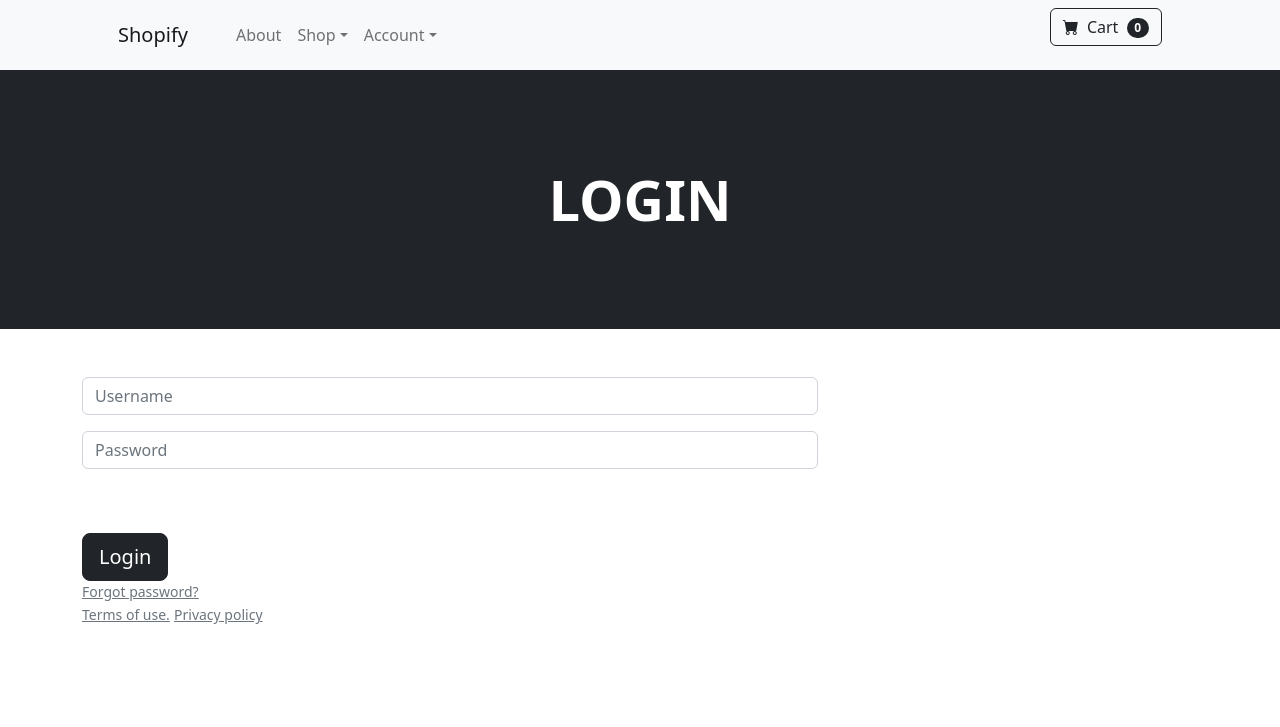
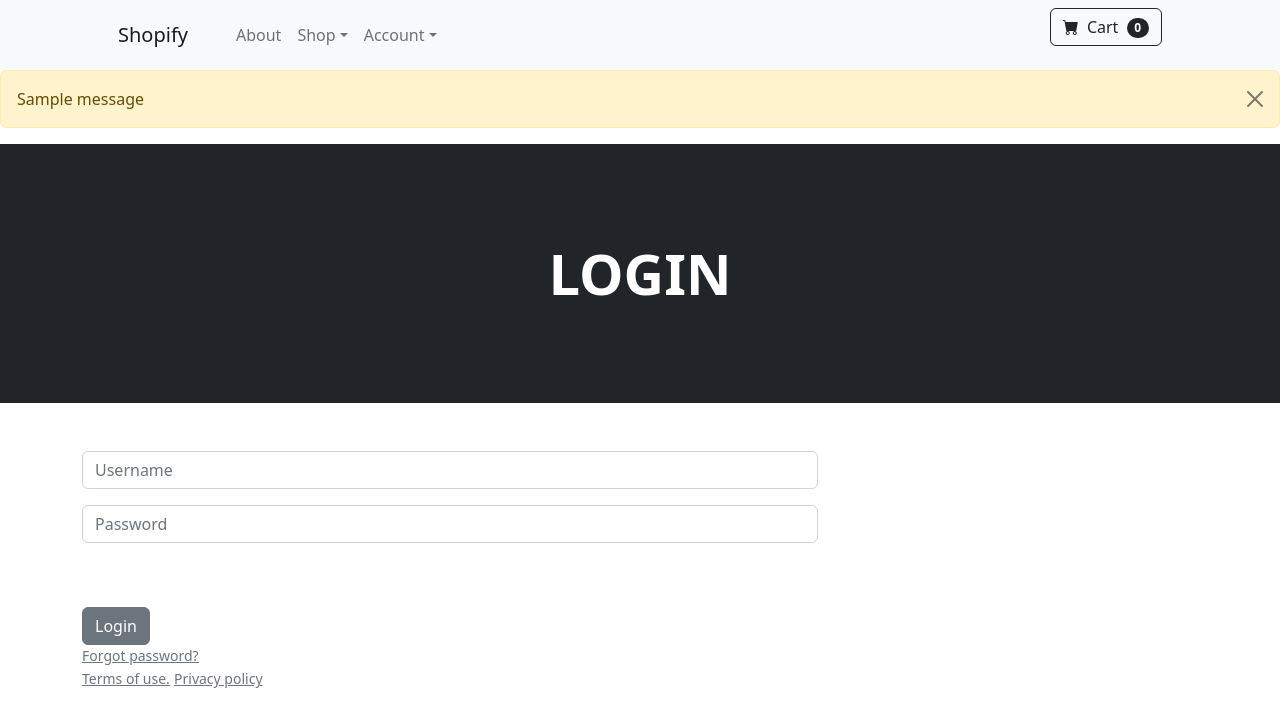
Before and after one commit to qazalnaderi/Ecommerence_Website, a Django app: page /login/ in a window 1280 px wide. Shown: the top 727 px of the page. Run offline with Django 4.2, Linux system fonts and the light colour scheme; tables that the repository leaves empty hold one stand-in row (values such as "Sample post"); one stand-in notice (Sample message) is shown; some libraries are stand-ins or nearby versions.

Commit message:
message added

```diff
--- a/ecom/store/templates/base.html
+++ b/ecom/store/templates/base.html
@@ -18,6 +18,17 @@
     <body>
 
         {% include 'navbar.html' %}
+
+        {% if messages %}
+            {% for message in messages %}
+<div class="alert alert-warning alert-dismissible fade show" role="alert">
+   {{ message }}
+  <button type="button" class="btn-close" data-bs-dismiss="alert" aria-label="Close"></button>
+</div>
+
+
+            {% endfor %}
+        {% endif %}
         {% block content %}
         {% endblock %}
 
--- a/ecom/store/templates/login.html
+++ b/ecom/store/templates/login.html
@@ -20,7 +20,7 @@
     <input type="password" class="form-control" name="Password" placeholder="Password">
       <br/> <br/>
   </div>
-            <button class="btn btn-dark btn-lg btn-block" type="button">Login</button>
+            <button type="submit" class="btn btn-secondary" >Login</button>
             <br>
                         <a class="small text-muted" href="#!">Forgot password?</a>
             <br>
@@ -33,4 +33,9 @@
     </div>
   </div>
 </div>
+<body>
+
+
+</body>
+
 {% endblock %}
--- a/ecom/store/views.py
+++ b/ecom/store/views.py
@@ -15,8 +15,9 @@ def about(request):
 
 def login_user(request):
     if request.method == 'POST':
-        username = request.Post['Username']
-        password = request.Post['Password']
+        # username = request.Post['Username']
+        username = request.POST['Username']
+        password = request.POST['Password']
         user = authenticate(request, username=username, password=password)
         if user is not None:
             login(request, user)
```
Also changed, not shown: ecom/db.sqlite3.
